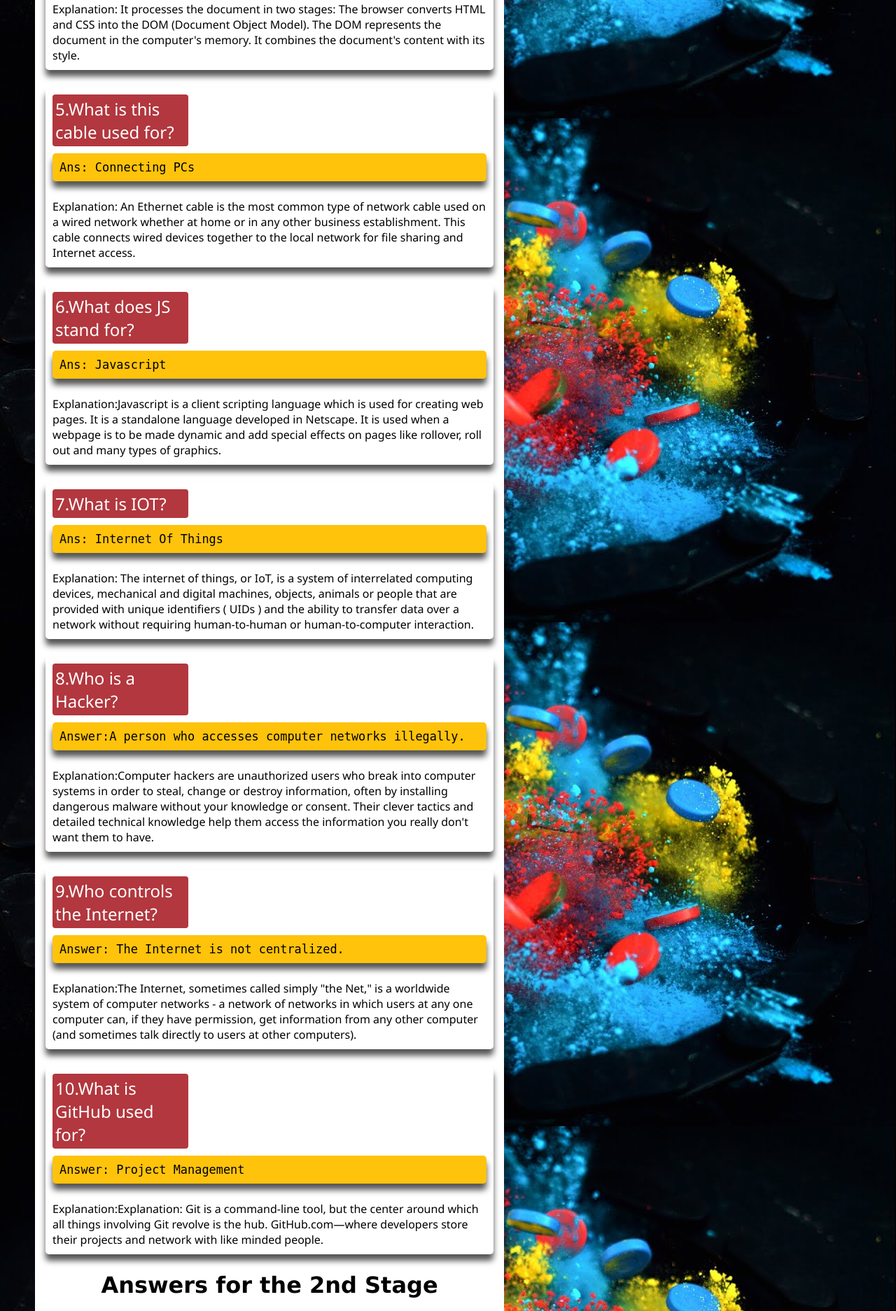
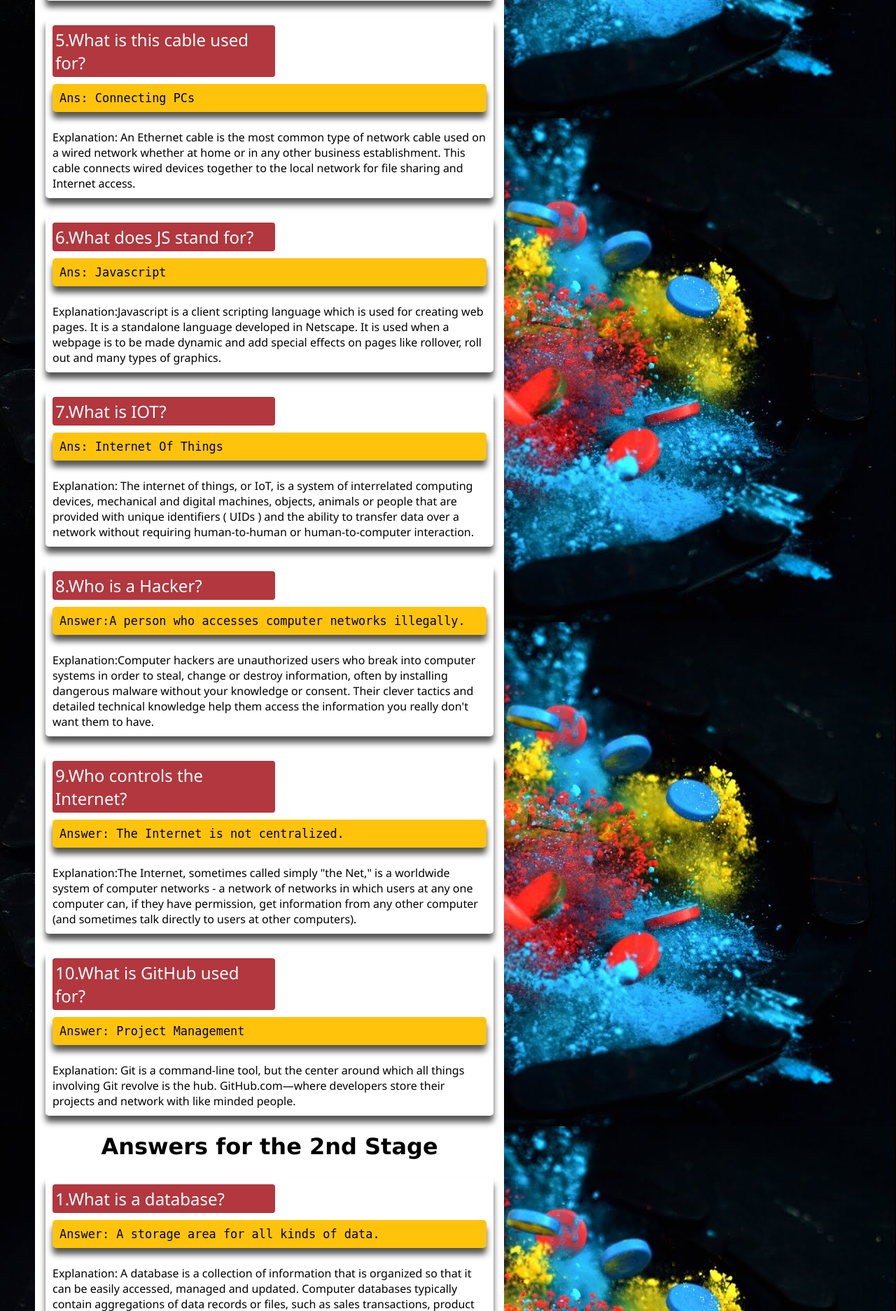
Before and after one commit to Christianakobiah/Eagles, a PHP site: page /answers.php in a window 1280 px wide. Shown: the part 1271-3144 px from the top of the page at 70% size. Run offline with PHP 8.4, Linux system fonts and the light colour scheme; the visitor is signed in with stand-in values (Sample User, id 1).

Commit message:
made changes

```diff
--- a/answers.css
+++ b/answers.css
@@ -15,7 +15,7 @@ background-color:white;
 padding: 15px;
 border-radius: 5px;
 margin: 30px 50px;
-width: 50%
+width: 50%;
 
 
 }
@@ -47,7 +47,7 @@ img{
 dt{
    font-size: 1.5em;
    background-color:#b2373e;
-   width: 30%;
+   width: 50%;
    color: white;
    border-radius: 4px;
    padding: 4px;
--- a/answers.php
+++ b/answers.php
@@ -126,7 +126,7 @@ if they have permission, get information from any other computer
 <dt>10.What is GitHub used for?
 </dt>
 <dd class="ans">Answer: Project Management</dd>
-<dd>Explanation:Explanation: Git is a command-line tool, but the center
+<dd>Explanation: Git is a command-line tool, but the center
 around which all things involving Git revolve is the hub.
 GitHub.com—where developers store
 their projects and network with like minded people.
```
